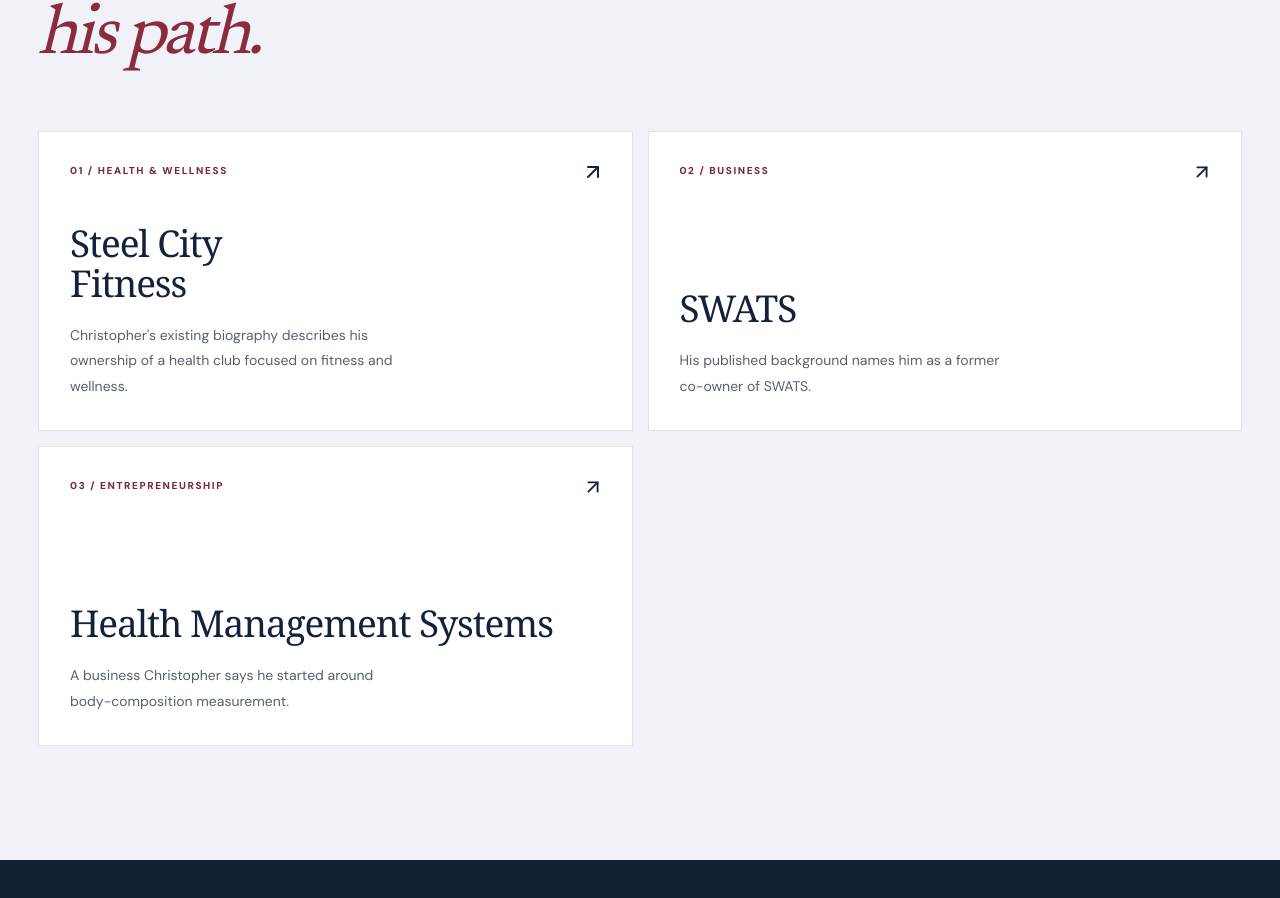
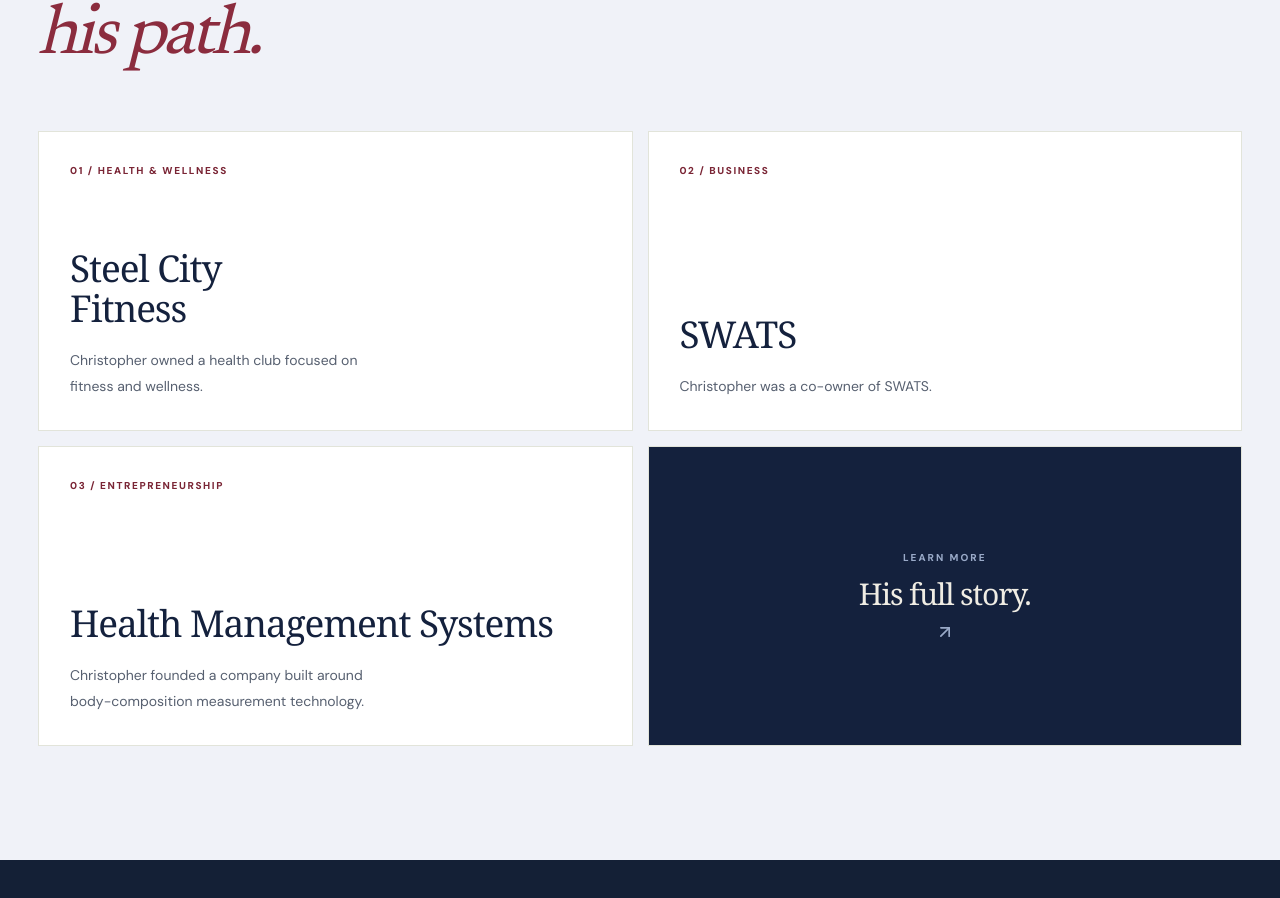
Before and after one commit to AppStudioPros/chris-iskey, a Next.js app: page / in a window 1280 px wide. Shown: the part 1714-2612 px from the top of the page. Built offline with nearby package versions, Linux system fonts and the light colour scheme.

Commit message:
Homepage section 02: remove arrow links, add 4th 'Learn More' card linking to /about

```diff
--- a/app/page.tsx
+++ b/app/page.tsx
@@ -7,7 +7,7 @@ export default function Home(){return <>
 <section className="hero"><div className="container hero-grid"><div className="hero-copy"><div className="eyebrow"><span className="eyebrow-line"/> THE PERSON BEHIND THE HEADLINES</div><h1>Christopher<br/><em>Key.</em></h1><p className="hero-lead">A life shaped by business, health and wellness, and speaking out about the issues that matter to him.</p><p className="hero-sub">Get to know Christopher, explore his work, and find the interviews and writing behind his public story.</p><div className="button-row"><Link className="button button-dark" href="/about">GET TO KNOW CHRISTOPHER <ArrowUpRight size={17}/></Link><Link className="button button-outline" href="/about">EXPLORE HIS WORK <ArrowUpRight size={17}/></Link></div></div><div className="hero-portrait"><div className="portrait-frame"><div className="portrait-fallback"><span>CK</span></div><img src={site.portrait} alt="Christopher Key"/></div></div></div></section>
 <div className="chapter-band"><div className="container" style={{justifyContent:'center'}}><a href="https://www.brighteon.com/channels/vaccinepolice/home" target="_blank" rel="noopener noreferrer" className="band-social-link">WATCH ON BRIGHTEON</a><span className="band-divider"/><a href="https://rumble.com/user/VaccinePolice" target="_blank" rel="noopener noreferrer" className="band-social-link">WATCH ON RUMBLE</a><span className="band-divider"/><a href="https://t.me/vaccinepolice" target="_blank" rel="noopener noreferrer" className="band-social-link">JOIN ON TELEGRAM</a></div></div>
 <section id="story" className="section story-section"><div className="container story-grid"><div><div className="section-index"><span>01</span><span>THE PERSON</span></div><h2>There's more<br/>to <em>the story.</em></h2></div><div className="story-body"><span className="gold-rule"/><p className="large-text">Christopher's path has taken him from the world of fitness and wellness businesses to a very public role in advocacy and media.</p><p>Christopher owned Steel City Fitness, co-owned SWATS, and founded Health Management Systems. His interviews and writing document his views on public policy and health issues.</p><p>This site brings those chapters together in one place, with room for the work and interests that come next.</p><Link href="/about" className="text-link">READ CHRISTOPHER'S BIOGRAPHY <ArrowUpRight size={18}/></Link></div></div></section>
-<section className="section experience-section"><div className="container"><div className="section-head"><div><div className="section-index"><span>02</span><span>BACKGROUND & EXPERIENCE</span></div><h2>Work that shaped<br/><em>his path.</em></h2></div></div><div className="experience-grid"><article className="experience-card feature"><span className="card-num">01 / HEALTH & WELLNESS</span><div><h3>Steel City<br/>Fitness</h3><p>Christopher's existing biography describes his ownership of a health club focused on fitness and wellness.</p></div><Link href="/about" aria-label="Read about Steel City Fitness"><ArrowUpRight size={24}/></Link></article><article className="experience-card"><span className="card-num">02 / BUSINESS</span><div><h3>SWATS</h3><p>His published background names him as a former co-owner of SWATS.</p></div><Link href="/about" aria-label="Read about SWATS"><ArrowUpRight size={22}/></Link></article><article className="experience-card"><span className="card-num">03 / ENTREPRENEURSHIP</span><div><h3>Health Management Systems</h3><p>A business Christopher says he started around body-composition measurement.</p></div><Link href="/about" aria-label="Read about Health Management Systems"><ArrowUpRight size={22}/></Link></article></div></div></section>
+<section className="section experience-section"><div className="container"><div className="section-head"><div><div className="section-index"><span>02</span><span>BACKGROUND & EXPERIENCE</span></div><h2>Work that shaped<br/><em>his path.</em></h2></div></div><div className="experience-grid"><article className="experience-card feature"><span className="card-num">01 / HEALTH & WELLNESS</span><div><h3>Steel City<br/>Fitness</h3><p>Christopher owned a health club focused on fitness and wellness.</p></div></article><article className="experience-card"><span className="card-num">02 / BUSINESS</span><div><h3>SWATS</h3><p>Christopher was a co-owner of SWATS.</p></div></article><article className="experience-card"><span className="card-num">03 / ENTREPRENEURSHIP</span><div><h3>Health Management Systems</h3><p>Christopher founded a company built around body-composition measurement technology.</p></div></article><Link href="/about" className="experience-card" style={{background:'#14213d',color:'#f0ede4',textDecoration:'none',justifyContent:'center',alignItems:'center',display:'flex',flexDirection:'column',gap:'12px'}}><span style={{fontSize:'10px',letterSpacing:'2px',fontWeight:750,color:'#9aaac8'}}>LEARN MORE</span><h3 style={{color:'#f0ede4',margin:0,fontSize:'30px'}}>His full story.</h3><ArrowUpRight size={20} color="#9aaac8"/></Link></div></div></section>
 <section className="media-spotlight"><div className="container media-layout"><div className="media-left"><div className="section-index light"><span>03</span><span>MEDIA & THE PUBLIC RECORD</span></div><h2>Watch.<br/>Listen.<br/><em>Explore.</em></h2><p>Interviews, recorded conversations and published material from Christopher's archive, organized in a way that's easier to discover.</p><Link href="/blog" className="button button-light">EXPLORE MEDIA <ArrowUpRight size={17}/></Link></div><div className="media-right"><Link href="/blog" aria-label="Explore media archive" className="media-art"><div className="media-orbit orbit-one"/><div className="media-orbit orbit-two"/><span className="media-art-small">CHRISTOPHER KEY / MEDIA ARCHIVE</span><div className="media-play"><Play fill="currentColor" size={26}/></div><span className="media-art-bottom">CONVERSATIONS THAT MADE THE RECORD.</span></Link></div></div></section>
 <section className="section archive-section"><div className="container"><div className="section-head archive-head"><div><div className="section-index"><span>04</span><span>WRITING & APPEARANCES</span></div><h2>From the <em>blog.</em></h2></div><Link className="text-link" href="/blog">VIEW ALL ARTICLES <ArrowUpRight size={17}/></Link></div><div className="article-list">{[posts[1],posts[2],posts[6]].map((post,i)=><Link className="article-row" href={'/blog-posts/'+post.slug} key={post.slug}><div className="article-num">0{i+1}</div><div><span className="article-date">{dateLabel(post.date)} &nbsp; / &nbsp; {post.label}</span><h3>{post.title}</h3></div><ArrowUpRight className="article-arrow" size={26}/></Link>)}</div></div></section>
 <section className="contact-section"><div className="container contact-grid"><div><div className="section-index light"><span>05</span><span>LET'S CONNECT</span></div><h2>Start a<br/><em>conversation.</em></h2><p>Have a question, a media inquiry, or something you'd like to share with Christopher? Get in touch using the form or request a time to connect.</p><div className="contact-choices"><Link href="/donate"><CalendarDays size={20}/> DONATE <ArrowUpRight size={17}/></Link><Link href="/contact"><BookOpenText size={20}/> ALL CONTACT OPTIONS <ArrowUpRight size={17}/></Link></div></div><div className="contact-paper"><div className="form-eyebrow">A DIRECT LINE</div><h3>Leave a message.</h3><p>Tell us why you're getting in touch.</p><ContactForm/></div></div></section>
```
